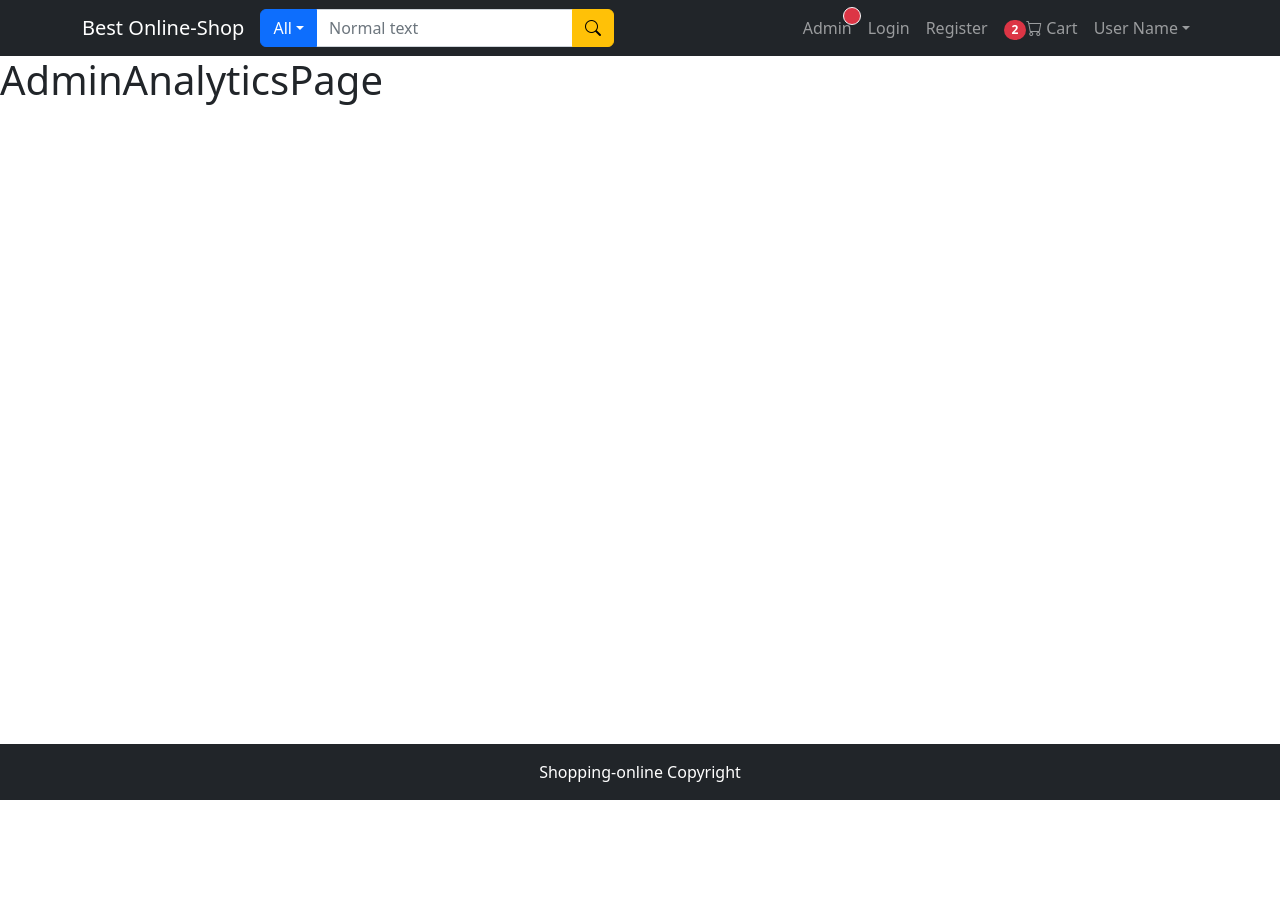
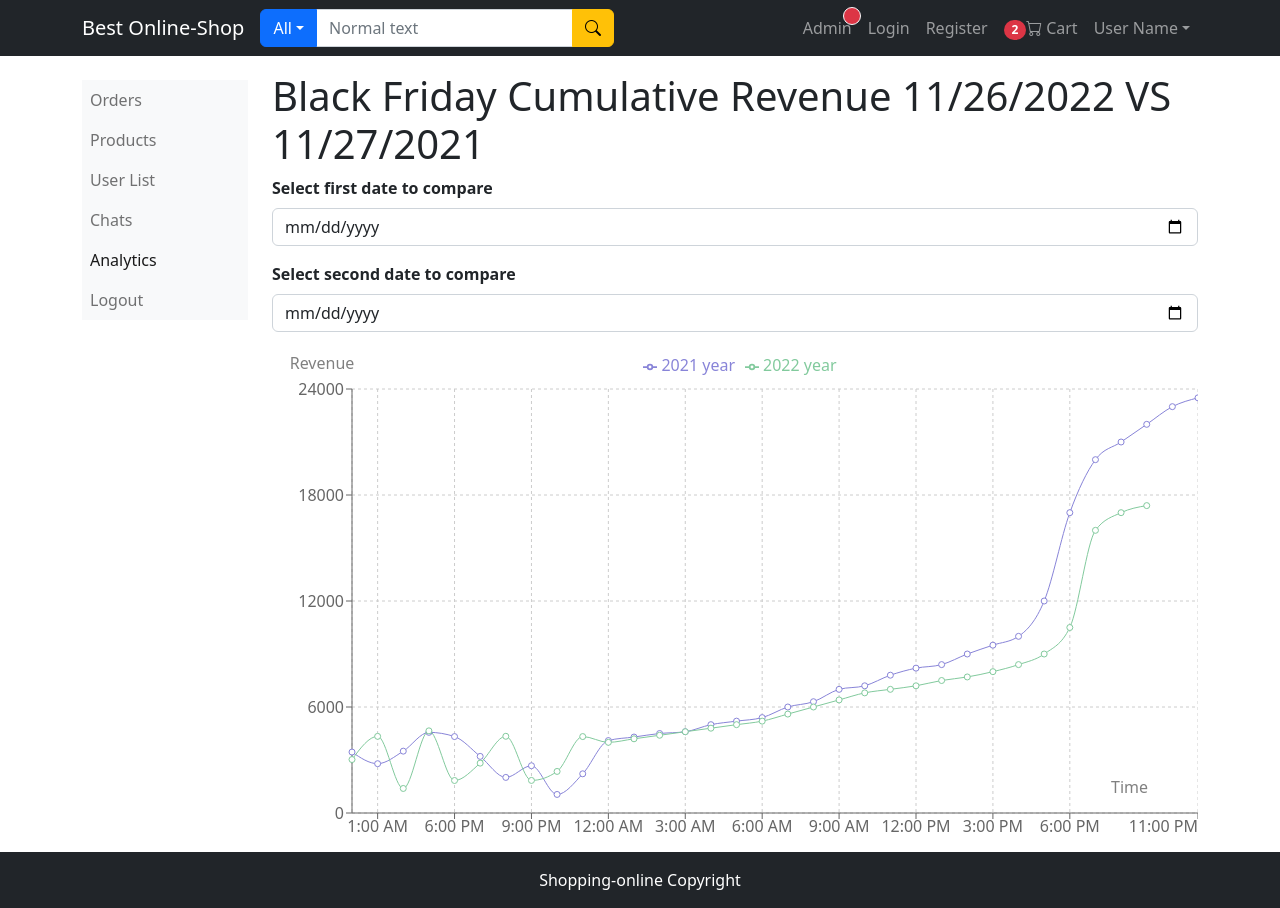
Before and after one commit to quan0401/ecomerce-front-end, a React (Create React App) app: page /admin/analytics in a window 1280 px wide. Before the commit the page ends 800 px from the top, so only its background shows below. Built offline with nearby package versions, Linux system fonts and the light colour scheme.

Commit message:
add crossOrigin to all Image, AdminAnalyticsPage --> Final ui design

```diff
--- a/package.json
+++ b/package.json
@@ -14,6 +14,7 @@
         "react-router-dom": "^6.10.0",
         "react-scripts": "5.0.1",
         "react-simple-star-rating": "^5.1.7",
+        "recharts": "^2.5.0",
         "web-vitals": "^2.1.4"
     },
     "scripts": {
--- a/src/components/admin/AdminLinksComponent.js
+++ b/src/components/admin/AdminLinksComponent.js
@@ -1,5 +1,4 @@
 import { Nav, Navbar } from "react-bootstrap";
-import { Link } from "react-router-dom";
 import { LinkContainer } from "react-router-bootstrap";
 
 function AdminLinksComponent() {
--- a/src/pages/ProductDetailPage.js
+++ b/src/pages/ProductDetailPage.js
@@ -36,7 +36,13 @@ function ProductDetailPage() {
           <Col style={{ zIndex: 1 }} md={4} className="p-4">
             {images.map((img, index) => (
               <div key={index} id={"img-" + index}>
-                <Image className="mb-3" src={img} rounded fluid />
+                <Image
+                  crossOrigin="anonymous"
+                  className="mb-3"
+                  src={img}
+                  rounded
+                  fluid
+                />
               </div>
             ))}
           </Col>
--- a/src/pages/admin/AdminAnalyticsPage.js
+++ b/src/pages/admin/AdminAnalyticsPage.js
@@ -1,5 +1,223 @@
+import { Container, Row, Col, Form } from "react-bootstrap";
+import AdminLinksComponent from "../../components/admin/AdminLinksComponent";
+
+import {
+  LineChart,
+  Line,
+  XAxis,
+  YAxis,
+  CartesianGrid,
+  Tooltip,
+  Legend,
+  ResponsiveContainer,
+} from "recharts";
+
+const data = [
+  { name: "3:00 PM", "2021 year": 3449, "2022 year": 3026 },
+  { name: "1:00 AM", "2021 year": 2791, "2022 year": 4339 },
+  { name: "10:00 PM", "2021 year": 3501, "2022 year": 1389 },
+  { name: "12:00 PM", "2021 year": 4566, "2022 year": 4650 },
+  { name: "6:00 PM", "2021 year": 4326, "2022 year": 1840 },
+  { name: "8:00 PM", "2021 year": 3205, "2022 year": 2823 },
+  { name: "11:00 PM", "2021 year": 2014, "2022 year": 4342 },
+  { name: "9:00 PM", "2021 year": 2675, "2022 year": 1844 },
+  { name: "12:00 AM", "2021 year": 1050, "2022 year": 2353 },
+  { name: "1:00 PM", "2021 year": 2219, "2022 year": 4326 },
+  {
+    name: "12:00 AM",
+    "2022 year": 4000,
+    "2021 year": 4100,
+  },
+  {
+    name: "1:00 AM",
+    "2022 year": 4200,
+    "2021 year": 4300,
+  },
+  {
+    name: "2:00 AM",
+    "2022 year": 4400,
+    "2021 year": 4500,
+  },
+  {
+    name: "3:00 AM",
+    "2022 year": 4600,
+    "2021 year": 4600,
+  },
+  {
+    name: "4:00 AM",
+    "2022 year": 4800,
+    "2021 year": 5000,
+  },
+  {
+    name: "5:00 AM",
+    "2022 year": 5000,
+    "2021 year": 5200,
+  },
+  {
+    name: "6:00 AM",
+    "2022 year": 5200,
+    "2021 year": 5400,
+  },
+  {
+    name: "7:00 AM",
+    "2022 year": 5600,
+    "2021 year": 6000,
+  },
+  {
+    name: "8:00 AM",
+    "2022 year": 6000,
+    "2021 year": 6300,
+  },
+  {
+    name: "9:00 AM",
+    "2022 year": 6400,
+    "2021 year": 7000,
+  },
+  {
+    name: "10:00 AM",
+    "2022 year": 6800,
+    "2021 year": 7200,
+  },
+  {
+    name: "11:00 AM",
+    "2022 year": 7000,
+    "2021 year": 7800,
+  },
+  {
+    name: "12:00 PM",
+    "2022 year": 7200,
+    "2021 year": 8200,
+  },
+  {
+    name: "1:00 PM",
+    "2022 year": 7500,
+    "2021 year": 8400,
+  },
+  {
+    name: "2:00 PM",
+    "2022 year": 7700,
+    "2021 year": 9000,
+  },
+  {
+    name: "3:00 PM",
+    "2022 year": 8000,
+    "2021 year": 9500,
+  },
+  {
+    name: "4:00 PM",
+    "2022 year": 8400,
+    "2021 year": 10000,
+  },
+  {
+    name: "5:00 PM",
+    "2022 year": 9000,
+    "2021 year": 12000,
+  },
+  {
+    name: "6:00 PM",
+    "2022 year": 10500,
+    "2021 year": 17000,
+  },
+  {
+    name: "7:00 PM",
+    "2022 year": 16000,
+    "2021 year": 20000,
+  },
+  {
+    name: "8:00 PM",
+    "2022 year": 17000,
+    "2021 year": 21000,
+  },
+  {
+    name: "9:00 PM",
+    "2022 year": 17400,
+    "2021 year": 22000,
+  },
+  {
+    name: "10:00 PM",
+    "2021 year": 23000,
+  },
+  {
+    name: "11:00 PM",
+    "2021 year": 23500,
+  },
+];
+
 function AdminAnalyticsPage() {
-  return <h1>AdminAnalyticsPage</h1>;
+  return (
+    <Container>
+      <Row className="mt-3">
+        <Col md={2}>
+          <AdminLinksComponent />
+        </Col>
+        <Col md={10}>
+          <h1>Black Friday Cumulative Revenue 11/26/2022 VS 11/27/2021</h1>
+
+          <Form>
+            <Form.Group className="mb-3" controlId="formBasicEmail">
+              <Form.Label className="fw-bold">
+                Select first date to compare
+              </Form.Label>
+              <Form.Control type="date" />
+            </Form.Group>
+
+            <Form.Group className="mb-3" controlId="formBasicEmail">
+              <Form.Label className="fw-bold">
+                Select second date to compare
+              </Form.Label>
+              <Form.Control type="date" />
+            </Form.Group>
+          </Form>
+
+          <ResponsiveContainer width="100%" height={500}>
+            <LineChart
+              width={500}
+              height={300}
+              data={data}
+              margin={{
+                top: 5,
+                right: 0,
+                left: 20,
+                bottom: 5,
+              }}
+            >
+              <CartesianGrid strokeDasharray="3 3" />
+
+              <XAxis
+                dataKey="name"
+                label={{
+                  value: "Time",
+                  offset: 50,
+                  position: "insideBottomRight",
+                }}
+              />
+
+              <YAxis
+                label={{
+                  value: "Revenue",
+                  position: "top",
+                  offset: 20,
+                }}
+              />
+
+              <Tooltip />
+
+              <Legend verticalAlign="top" height={36} />
+
+              <Line
+                type="monotone"
+                dataKey="2021 year"
+                stroke="#8884d8"
+                activeDot={{ r: 8 }}
+              />
+
+              <Line type="monotone" dataKey="2022 year" stroke="#82ca9d" />
+            </LineChart>
+          </ResponsiveContainer>
+        </Col>
+      </Row>
+    </Container>
+  );
 }
 
 export default AdminAnalyticsPage;
--- a/src/pages/admin/AdminEditProductPage.js
+++ b/src/pages/admin/AdminEditProductPage.js
@@ -148,7 +148,11 @@ function AdminEditProductPage() {
               <Form.Label>Images</Form.Label>
               <Row>
                 <Col style={{ position: "relative" }} md={3}>
-                  <Image fluid src="/images/img1.jpeg" />
+                  <Image
+                    crossOrigin="anonymous"
+                    fluid
+                    src="/images/img1.jpeg"
+                  />
                   <i
                     className="bi bi-x-circle-fill position-absolute text-danger"
                     style={{
@@ -160,7 +164,11 @@ function AdminEditProductPage() {
                   ></i>
                 </Col>
                 <Col style={{ position: "relative" }} md={3}>
-                  <Image fluid src="/images/img1.jpeg" />
+                  <Image
+                    crossOrigin="anonymous"
+                    fluid
+                    src="/images/img1.jpeg"
+                  />
                   <i
                     className="bi bi-x-circle-fill position-absolute text-danger"
                     style={{
--- a/src/pages/admin/AdminOrderDetailsPage.js
+++ b/src/pages/admin/AdminOrderDetailsPage.js
@@ -62,6 +62,7 @@ function AdminOrderDetailsPage() {
               <ListGroup.Item className="py-3" key={index}>
                 <div className="d-flex align-items-center justify-content-between">
                   <Image
+                    crossOrigin="anonymous"
                     src={img}
                     width={120}
                     // height={60}
--- a/src/pages/admin/AdminOrdersPage.js
+++ b/src/pages/admin/AdminOrdersPage.js
@@ -1,4 +1,4 @@
-import { Table, Container, Row, Col, ListGroup, Button } from "react-bootstrap";
+import { Table, Container, Row, Col } from "react-bootstrap";
 import { Link } from "react-router-dom";
 import AdminLinksComponent from "../../components/admin/AdminLinksComponent";
 
--- a/src/pages/user/UserCartDetailPage.js
+++ b/src/pages/user/UserCartDetailPage.js
@@ -65,6 +65,7 @@ function UserCartDetailPage() {
               <ListGroup.Item className="py-3" key={index}>
                 <div className="d-flex align-items-center justify-content-between">
                   <Image
+                    crossOrigin="anonymous"
                     src={img}
                     width={120}
                     // height={60}
--- a/src/pages/user/UserOrderDetailPage.js
+++ b/src/pages/user/UserOrderDetailPage.js
@@ -62,6 +62,7 @@ function UserOrderDetailPage() {
               <ListGroup.Item className="py-3" key={index}>
                 <div className="d-flex align-items-center justify-content-between">
                   <Image
+                    crossOrigin="anonymous"
                     src={img}
                     width={120}
                     // height={60}
--- a/src/pages/user/UserProfilePage.js
+++ b/src/pages/user/UserProfilePage.js
@@ -1,6 +1,5 @@
 import { Button, Form, Container, Row, Col, Alert } from "react-bootstrap";
 import { useState } from "react";
-import { Link } from "react-router-dom";
 
 function UserProfilePage() {
   const [validated, setValidated] = useState(false);
```
Also changed, not shown: src/pages/admin/AdminChatsPage.js (+1 -8 lines), 1 other file (tests, documents, lock files or other folders).
